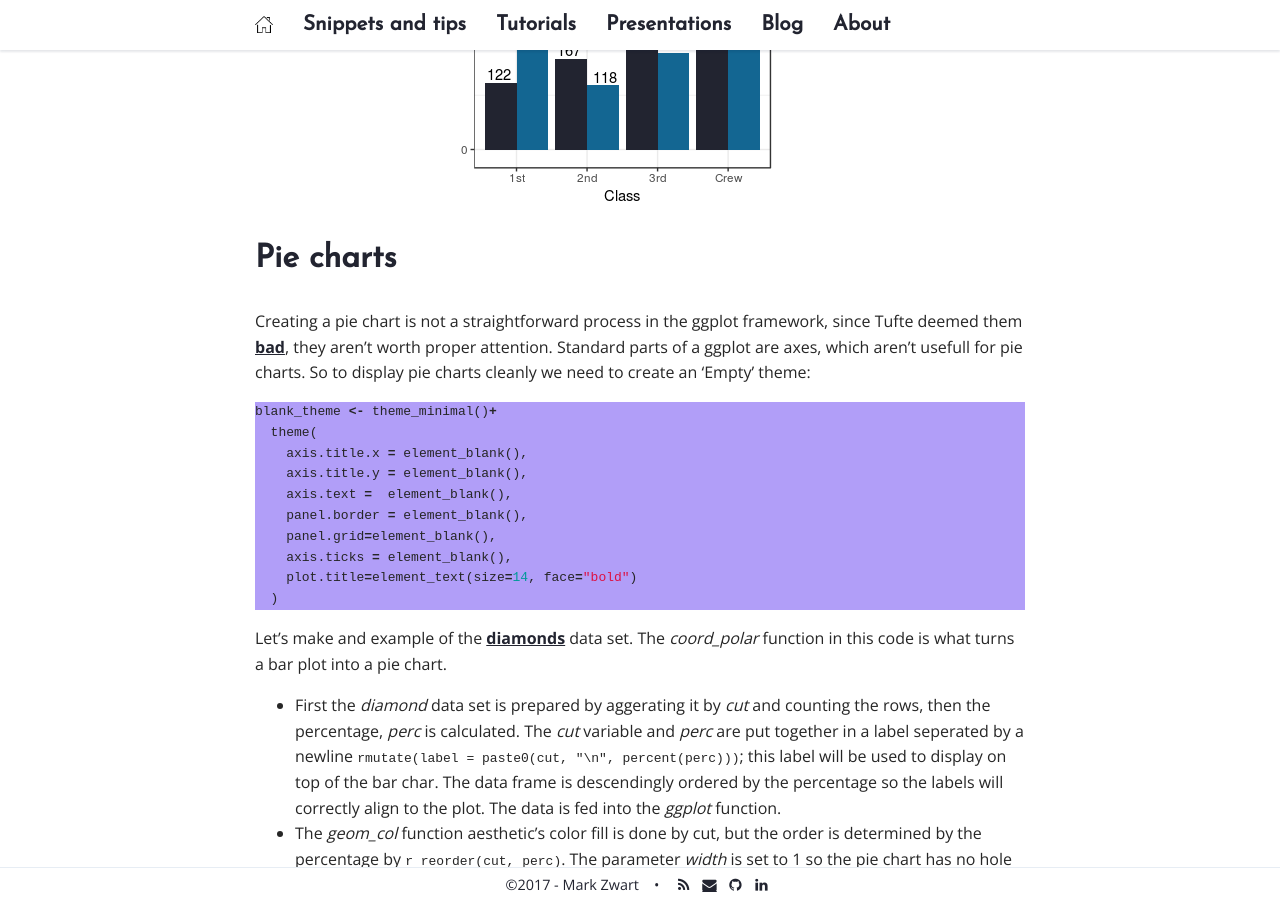
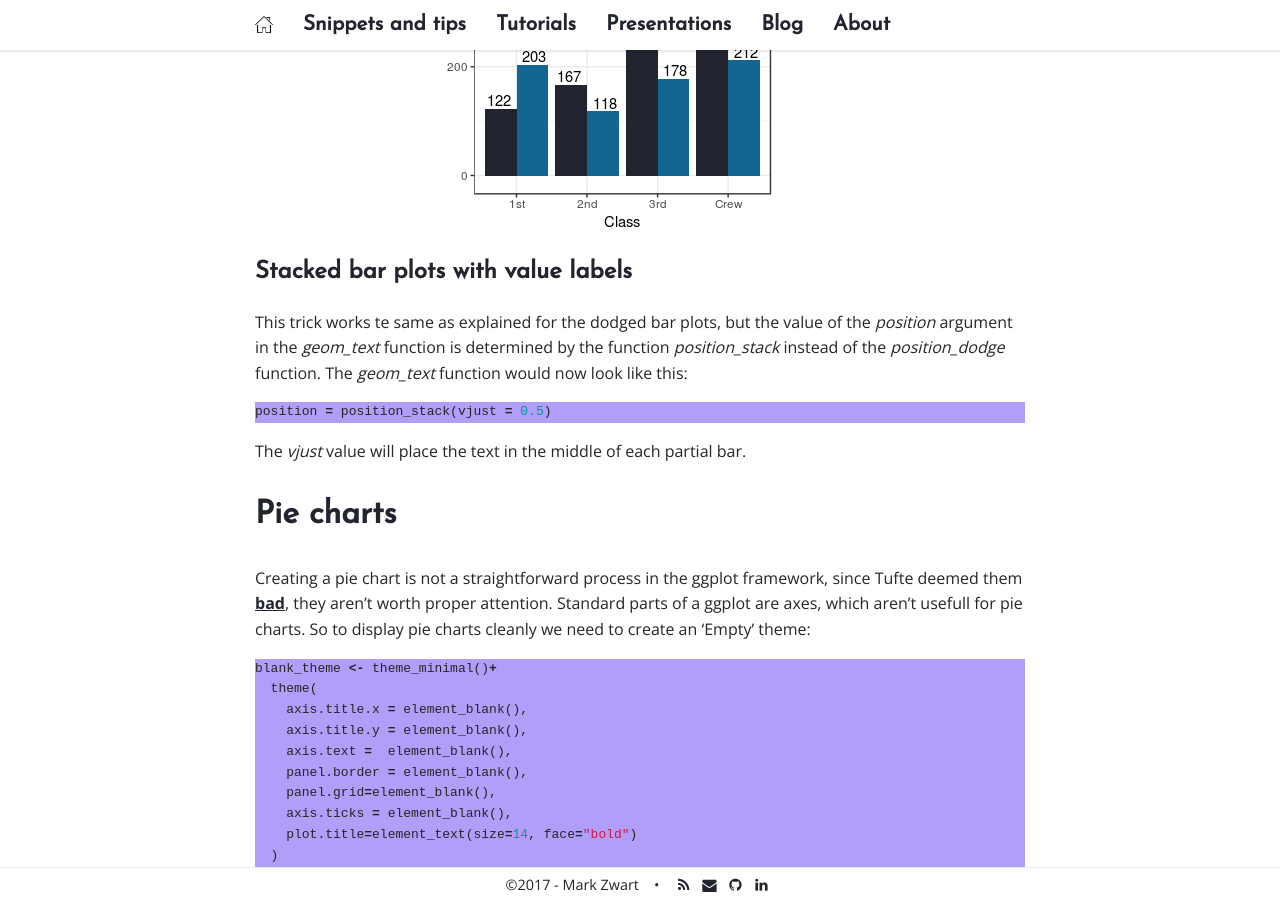
Before and after one commit to mark-me/mark-me.github.io, a Jekyll site: the page built from _pages/snippets-and-tips/graphs/graph-ggplot.md, in a window 1280 px wide and 900 px high, scrolled down 2983 px. Built offline with Jekyll 4.4.1, drawn with Linux system fonts in a browser that asks for light colours; nearby versions of some CDN libraries; comment, search, counter and statistics services are not loaded; some of the changed text lies outside the part shown.

Commit message:
Update graph-ggplot.md

````diff
--- a/_pages/snippets-and-tips/graphs/graph-ggplot.md
+++ b/_pages/snippets-and-tips/graphs/graph-ggplot.md
@@ -74,6 +74,14 @@ ggplot(aes(x = Class, y = Freq, fill = Survived)) +
 <img src="/_pages/snippets-and-tips/graphs/bar-plot-dodge.png" alt="ggrepel" align="center"/>
 {: refdef}
 
+## Stacked bar plots with value labels
+
+This trick works te same as explained for the dodged bar plots, but the value of the _position_ argument in the _geom_text_ function is determined by the function _position_stack_ instead of the _position_dodge_ function. The _geom_text_ function would now look like this:
+```r
+position = position_stack(vjust = 0.5)
+```
+The _vjust_ value will place the text in the middle of each partial bar.
+
 # Pie charts
 
 Creating a pie chart is not a straightforward process in the ggplot framework, since Tufte deemed them [bad](http://speakingppt.com/2013/03/18/why-tufte-is-flat-out-wrong-about-pie-charts/), they aren't worth proper attention. Standard parts of a ggplot are axes, which aren't usefull for pie charts. So to display pie charts cleanly we need to create an  'Empty' theme:
@@ -97,7 +105,6 @@ Let's make and example of the [diamonds](http://ggplot2.tidyverse.org/reference/
 * The _coord_polar_ function turns the bar chart into a pie chart by setting the _theta_ to "y" so the y-axis is the circumference of the pie.
 * I've turned off the fill and color legends, using the _guides_ function, since all information is displayed in the labels
 * Lastly the newly created _blank_theme_ is added to remove all the bloat.
-
 ```r
 diamonds %>%
   group_by(cut) %>%
````
